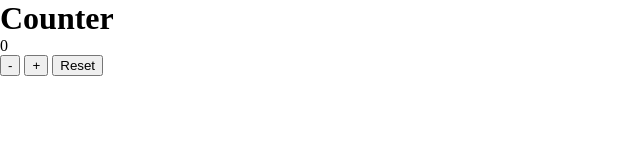
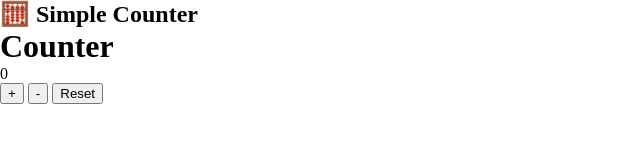
Before and after one commit to Malkarsen/AIT-Git-Project-Counter, a plain HTML site: page index.html in a window 1280 px wide. Shown: the whole page, without its empty margins (0-640 px from the left). Drawn offline with Linux system fonts and the light colour scheme.

Commit message:
Add header and div block button

```diff
--- a/index.html
+++ b/index.html
@@ -10,12 +10,17 @@
   </head>
   <body>
     <div id="root">
+      <header class="app_header">
+        <h2>🧮 Simple Counter</h2>
+      </header>
       <div class="counter">
-        <h1>Counter</h1>
-        <div class="value" id="counterValue">0</div>
-        <button id="decrement" type="button">-</button>
-        <button id="increment" type="button">+</button>
-        <button id="reset" type="reset">Reset</button>
+          <h1>Counter</h1>
+        <div class="value" id="counter_Value">0</div>
+        <div class="button">
+          <button id="increment" type="button">+</button>
+          <button id="decrement" type="button">-</button>
+          <button id="reset" type="reset">Reset</button>
+        </div>
       </div>
     </div>
   </body>
```
